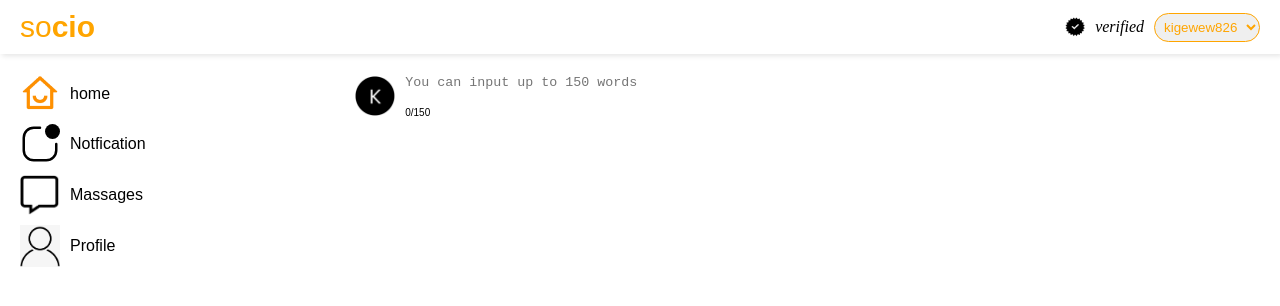
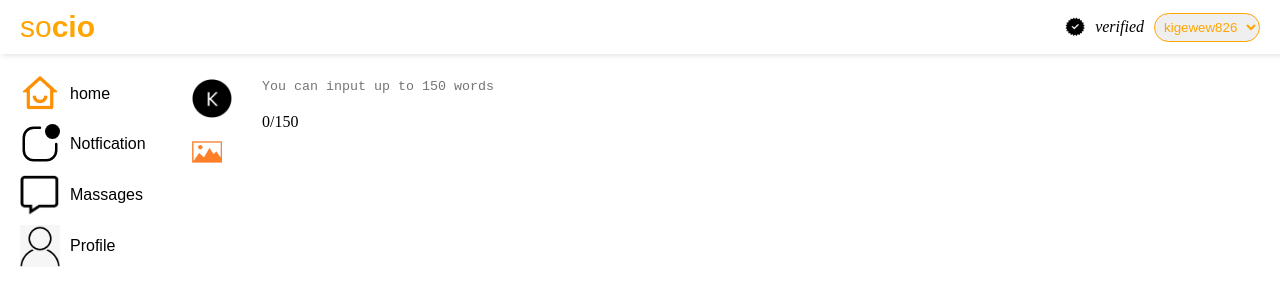
Before and after one commit to sunsunarto/Quiz_16_Sunaryo, a React (Vite) app in the folder project/: page / in a window 1280 px wide. Shown: the top 306 px of the page. Built offline with nearby package versions, Linux system fonts and the light colour scheme.

Commit message:
add icon

```diff
--- a/project/src/component/styleSidebar.css
+++ b/project/src/component/styleSidebar.css
@@ -4,7 +4,7 @@
     flex-direction: column;
     margin: 20px;
     gap:10px;
-    width: 25%;
+    width: 20%;
     float: left;
 }
 .index{
--- a/project/src/component/styleTopMiddleComponent.css
+++ b/project/src/component/styleTopMiddleComponent.css
@@ -1,9 +1,9 @@
-.logo {
+.logoAndtextarea, .iconGroup {
     display: flex;
-    gap: 10px;
+    gap: 30px;
     position: relative;
-    top: -10em;
-    width: 85%;
+    top: -6em;
+    width: 100%;
     float: right;
   }
 
@@ -15,10 +15,23 @@
     resize: none;
     border: none;
   }
+  .textarea{
+    display: flex;
+  }
+  .logo  p{
+    display: flex;
+    justify-content: end;
+    font-family: sans-serif;
+    font-size: 20px;
+    position: relative;
+    float: right;
+  }
 
-  .logo  {
-    display: flex;
-    align-items: center;
-    font-family: sans-serif;
-    font-size: 10px;
+  .icons{
+    margin-top: 10px;
   }
+  .icons img{
+    padding: 0;
+    margin: 0;
+    width: 30px;
+  }
--- a/project/src/component/topMiddleComponent.jsx
+++ b/project/src/component/topMiddleComponent.jsx
@@ -1,7 +1,7 @@
 import React, { useState } from 'react';
 import logoK from './assets/Screenshot_2024-11-15_124027-removebg-preview.png';
 import './styleTopMiddleComponent.css'
-
+import iconImage from './assets/image-icon-free-png.png'
 const TopMiddleComponent = () => {
     const [text, setText] = useState('');
     const [limit, setLimit] = useState(150); // Set the word limit here
@@ -15,11 +15,20 @@ const TopMiddleComponent = () => {
     }
 
     return (
+            <div className="topMiddlecontainer">
+                <div className="logoAndtextarea">
                     <div className="logo">
                         <img src={logoK} alt="" />
+                    </div>
                     <div className="textArea">
                         <textarea value={text} onChange={handleChange} cols={50} rows={2} placeholder={`You can input up to ${limit} words`} />
                         <p>{text.length}/150</p>
+                    </div>
+                </div>
+                <div className="iconGroup">
+                    <div className="icons">
+                        <img src={iconImage} alt="" />
+                    </div>
                 </div>
             </div>
     );
```
Also changed, not shown: project/src/component/assets/image-icon-free-png.png (added). Lines whose indentation alone changed are shown as unchanged.
